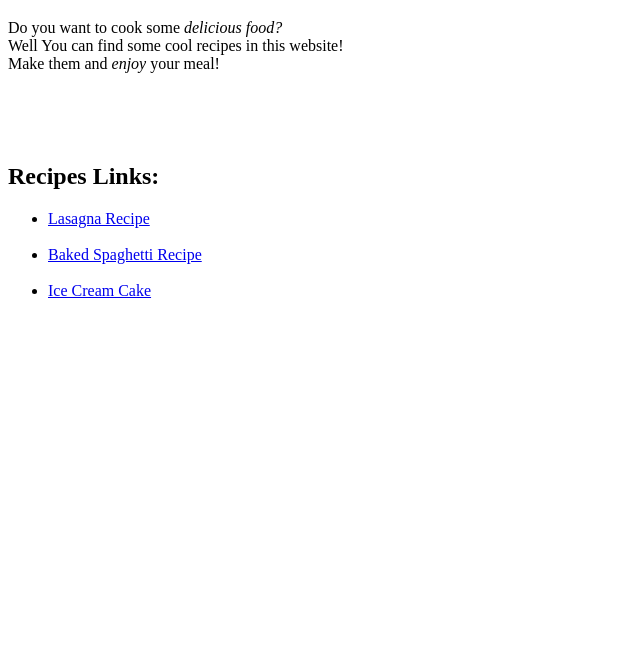
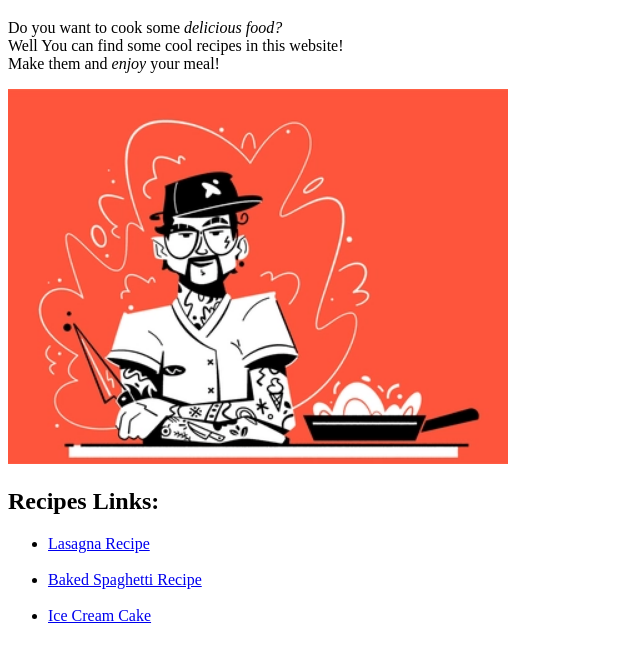
Before and after one commit to Ali-Nategh/odin-recipes, a plain HTML site: page index.html in a window 1280 px wide. Shown: the part 61-720 px from the top of the page, without its empty margins (0-640 px from the left). Drawn offline with Linux system fonts and the light colour scheme.

Commit message:
Added a chef img to index.html

```diff
--- a/index.html
+++ b/index.html
@@ -1,11 +1,13 @@
 <!DOCTYPE html>
 <html lang="en">
+
 <head>
     <meta charset="UTF-8">
     <meta http-equiv="X-UA-Compatible" content="IE=edge">
     <meta name="viewport" content="width=device-width, initial-scale=1.0">
     <title>My First Project</title>
 </head>
+
 <body>
     <h1>Odin Recipes</h1>
     <p>Do you want to cook some <em>delicious food?</em>  <br>
@@ -13,7 +15,9 @@
         Make them and <em>enjoy</em> your meal!
     </p>
 
-    <br> <br> <br>
+    <img src="./pics/chef2.jpg" width="500" alt="">
+
+    <br>
 
     <h2>Recipes Links:</h2>
     <ul>
```
Also changed, not shown: pics/chef2.jpg (added).
